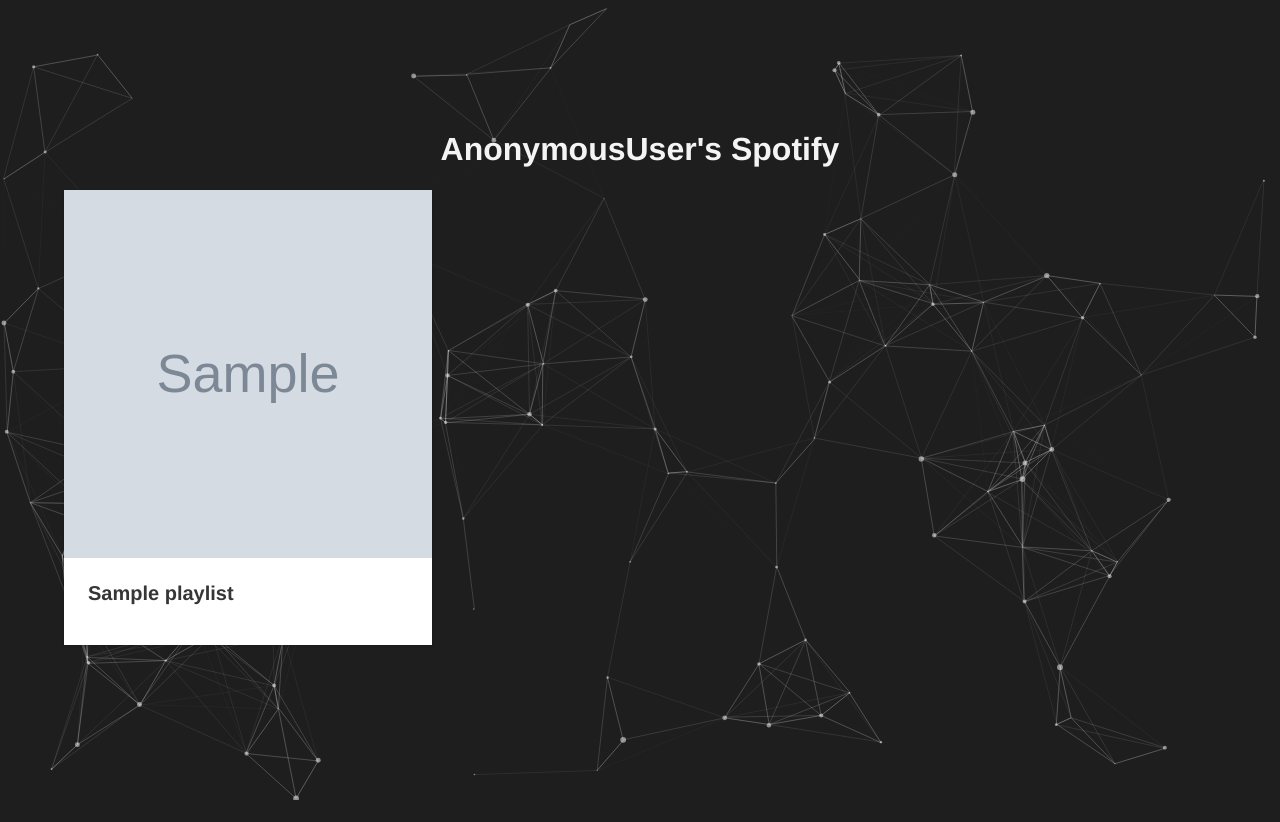
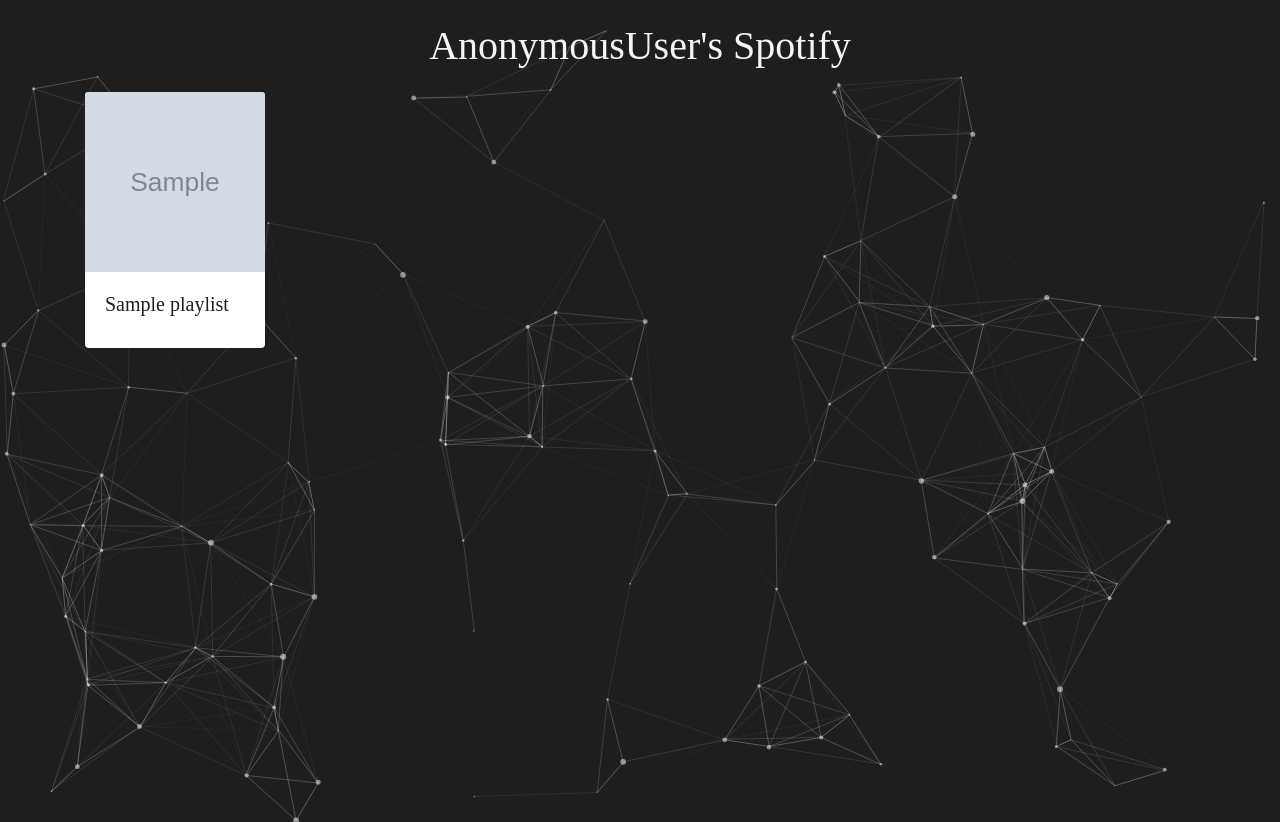
Before and after one commit to elxw/spotify-bpm, a Django app: template bpm/templates/playlists.html in a window 1280 px wide. Before the commit the page ends 800 px from the top, so only its background shows below. Run offline with Django 3.2, Linux system fonts and the light colour scheme; the template is opened without the code that fills it: most values are stand-ins (such as "Sample title", 1, 10 or a date in 2020); grey boxes marked "Sample" are stand-in pictures; some libraries are stand-ins or nearby versions.

Commit message:
changed to grid, minor modifications made with a random spark of motivation

```diff
--- a/bpm/templates/playlists.html
+++ b/bpm/templates/playlists.html
@@ -6,13 +6,16 @@
     <meta name="viewport" content="width=device-width, initial-scale=1">
     <title>Spotify</title>
 
-    <link rel="stylesheet" href="https://cdnjs.cloudflare.com/ajax/libs/bulma/0.7.2/css/bulma.css">
+    <!-- <link rel="stylesheet" href="https://cdnjs.cloudflare.com/ajax/libs/bulma/0.7.2/css/bulma.css"> -->
+    <link rel="stylesheet" href="https://stackpath.bootstrapcdn.com/bootstrap/4.1.3/css/bootstrap.min.css" integrity="sha384-MCw98/SFnGE8fJT3GXwEOngsV7Zt27NXFoaoApmYm81iuXoPkFOJwJ8ERdknLPMO" crossorigin="anonymous">
+
     <link rel="stylesheet" href="https://maxcdn.bootstrapcdn.com/font-awesome/4.7.0/css/font-awesome.min.css">
 
     <style>
     html,
+
     body {
-      display: flex;
+      /*display: flex;*/
       height: 100%;
       width: 100%;
       align-items: center;
@@ -21,7 +24,7 @@
 
     body {
       background-color: #1e1e1e;
-      font-family: Helvetica;
+      font-family: Avenir;
     }
 
     h1 {
@@ -30,7 +33,7 @@
     }
 
     #particles-js {
-      position: absolute;
+      position: fixed;
       width: 100%;
       height: 100%;
       background-color: #1e1e1e;
@@ -47,7 +50,17 @@
 
     .header {
       margin-bottom: 2%;
+      margin-top: 2%;
     }
+
+    .img {
+        width: 180px;
+        height: 180px;
+        background-size: cover;
+    }
+
+    /*body * { border: 1px solid red; }*/
+    /* ^ super useful for finding offending elements */
 
 
    </style>
@@ -56,30 +69,31 @@
     <div id="particles-js"></div>
 
     <section class="container">
-      <div class="header" style="z-index: -1;">
+
+      <div class="header" style="position:relative; z-index: 1;">
       <h1 class="title"> {{ user }}'s Spotify </h1>
       </div>
 
-      <div class="columns features" style="overflow:scroll;">
+      <div class="columns features x">
 
         {% for p in playlists %}
-        <div class="column is-4">
-          <div class="card is-rounded is-shady">
-            <div class="card-image">
-              <figure class="image is-1by1">
-                <a href="/analyze/{{ p.playlistId }}"> <img src="{{ p.imageUrl }}" alt="Placeholder image">
-              </figure>
-            </div>
-            <div class="card-content">
-              <div class="content">
-                <h4>{{ p.name }}</h4>
-              </div>
+        {% if forloop.first %}<div class="row">{% endif %}
+        <div class="col-sm-2">
+
+          <div class="card" style="width: 180px; border: none;">
+            <a href="/analyze/{{ p.playlistId }}"> <img class="card-img-top img" src="{{ p.imageUrl }}" alt="Placeholder image"></a>
+
+            <div class="card-body">
+              <h5 class="card-title"  ><a href="/analyze/{{ p.playlistId }}" style="text-decoration: none; color:#1e1e1e" > {{ p.name }}</a></h5>
             </div>
           </div>
-        </div>
+
+          </div>
+        {% if forloop.counter|divisibleby:6%}</div><br><br><div class="row">{% endif %}
+        {% if forloop.last %}</div>{% endif %}
         {% endfor %}
+      </div>
 
-      </div>
     </section>
 
     <script src="https://ajax.googleapis.com/ajax/libs/jquery/1.12.4/jquery.min.js"></script>
```
Also changed, not shown: bpm/templates/tracks.html (+5 -4 lines), db.sqlite3.
